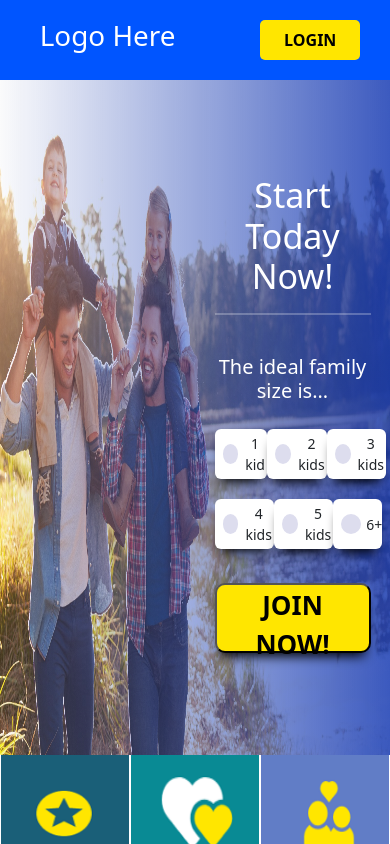
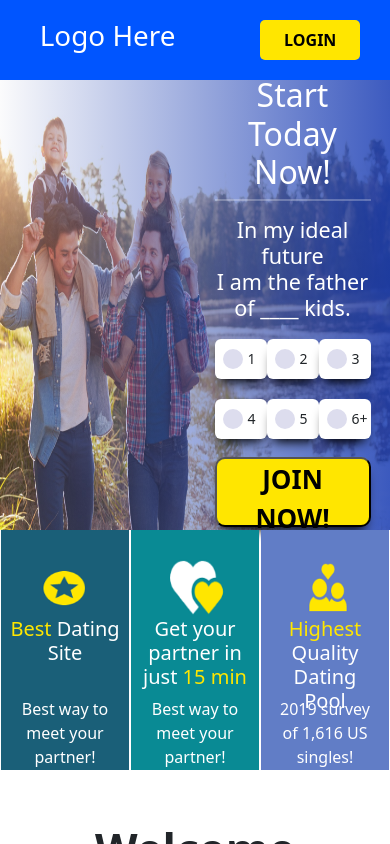
Before and after one commit to plutownium/2fh, a React (Create React App) app: page / in a window 390 px wide. Shown: the top 844 px of the page. Built offline with nearby package versions, Linux system fonts and the light colour scheme.

Commit message:
halfway done >500px

```diff
--- a/src/App.css
+++ b/src/App.css
@@ -291,6 +291,10 @@ header * {
 }
 
 #header-buttons-sml {
+  display: none;
+}
+
+#header-copy-sml {
   display: none;
 }
 
@@ -823,3 +827,109 @@ header * {
     width: 85% !important;
   }
 }
+
+@media only screen and (max-width: 700px) {
+  /* // to 500 px */
+  /* // cover image is being compressed poorly... what to do? must still be aesthetically pleasing... */
+  .big-container-00 {
+    height: 450px !important;
+  }
+
+  #hr-special {
+    margin: 8px;
+  }
+
+  #margin-adjust-sml {
+    margin: 8px 0 !important;
+  }
+
+  .sign-up-screen {
+    height: 450px !important;
+    display: flex;
+    flex-direction: row;
+    justify-content: center;
+    align-items: center;
+  }
+
+  #start-today-now-text {
+    font-size: 32px;
+  }
+
+  /* // switch "ideal family size is" to "My ideal future involves parenting ____ children" + "n" in the picker */
+  .child-select-div {
+    width: 58px;
+    height: 40px;
+  }
+
+  #header-copy-sml {
+    display: block;
+  }
+
+  #ideal-fam-size {
+    display: none;
+  }
+
+  .sml-screen-copy-adjust {
+    display: none;
+  }
+
+  #sml-screen-margin-adjust {
+    margin: 0 !important;
+  }
+
+  /* // ad boxes are a mess at 500px. fix. */
+  .img-placeholder {
+    height: 60px;
+    width: 60px;
+  }
+
+  .ad-box h3 {
+    font-size: 20px;
+  }
+
+  .ad-box-subtitle {
+    padding: 0 18px;
+  }
+
+  /* // promo boxes are a mess, fix. make icons smaller, reduce text size, justify text, margin the divs, invis the subs */
+  .pretend-img {
+    height: 60px;
+    width: 60px !important;
+  }
+
+  .promo-box h3 {
+    height: 130px;
+  }
+
+  .promo-box {
+    margin-top: 20px;
+  }
+
+  /* // mk compatibility counts into smaller text, scale the photo */
+  #compatibility-right {
+    background-size: 100% 50%;
+    background-repeat: no-repeat;
+    /* background-position-y: 50%; */
+  }
+
+  #compatibility-promo {
+    height: 530px;
+  }
+
+  /* // quality singles headline: reduce size. content: reduce size. photo: resize. section: shrink */
+
+  /* // the real deal: resize image */
+
+  /* //footer: shrink newsletter signup. space cards evenly. respace terms of use etc. */
+}
+
+/* // todo: newsletter placeholder text. copywriting. */
+
+/* TODO: sub 500, check how it looks on a phone */
+/* TODO: sub 500, check how it looks on a phone */
+/* TODO: sub 500, check how it looks on a phone */
+/* TODO: sub 500, check how it looks on a phone */
+/* TODO: sub 500, check how it looks on a phone */
+/* TODO: sub 500, check how it looks on a phone */
+/* TODO: sub 500, check how it looks on a phone */
+/* TODO: sub 500, check how it looks on a phone */
--- a/src/App.js
+++ b/src/App.js
@@ -67,11 +67,18 @@ function App() {
                     <hr id="hr-special" className="stn-width" />
                     {/* FIXME: why did this hr disappear? */}
                     <div className="w-100">
-                      <div className="my-4 w-100">
+                      <div id="margin-adjust-sml" className="my-4 w-100">
+                        <h4 id="header-copy-sml" className="white-text">
+                          In my ideal future <br />I am the father <br />
+                          of ____ kids.
+                        </h4>
                         <h4 id="ideal-fam-size" className="white-text">
                           The ideal family size is...
                         </h4>
-                        <div className="my-3 d-flex flex-col justify-content-center align-items-center w-100">
+                        <div
+                          id="sml-screen-margin-adjust"
+                          className="my-3 d-flex flex-col justify-content-center align-items-center w-100"
+                        >
                           <div className="d-flex flex-row justify-content-between align-items-center w-100">
                             <div className="child-select-div">
                               <span className="checkmark"></span>
@@ -81,7 +88,12 @@ function App() {
                                 name="children"
                                 value="1"
                               />
-                              <label htmlFor="ch1">1 kid</label>
+                              <label htmlFor="ch1">
+                                1{" "}
+                                <span className="sml-screen-copy-adjust">
+                                  kid
+                                </span>
+                              </label>
                             </div>
                             {/* <br /> */}
                             <div className="child-select-div">
@@ -92,7 +104,12 @@ function App() {
                                 name="children"
                                 value="2"
                               />
-                              <label htmlFor="ch2">2 kids</label>
+                              <label htmlFor="ch2">
+                                2{" "}
+                                <span className="sml-screen-copy-adjust">
+                                  kids
+                                </span>
+                              </label>
                               {/* <br /> */}
                             </div>
                             <div className="child-select-div">
@@ -103,7 +120,12 @@ function App() {
                                 name="children"
                                 value="3"
                               />
-                              <label htmlFor="ch3">3 kids</label>
+                              <label htmlFor="ch3">
+                                3{" "}
+                                <span className="sml-screen-copy-adjust">
+                                  kids
+                                </span>
+                              </label>
                             </div>
                             {/* <br /> */}
                           </div>
@@ -116,7 +138,12 @@ function App() {
                                 name="children"
                                 value="4"
                               />
-                              <label htmlFor="ch4">4 kids</label>
+                              <label htmlFor="ch4">
+                                4{" "}
+                                <span className="sml-screen-copy-adjust">
+                                  kids
+                                </span>
+                              </label>
                             </div>
                             {/* <br /> */}
                             <div className="child-select-div">
@@ -127,7 +154,12 @@ function App() {
                                 name="children"
                                 value="5"
                               />
-                              <label htmlFor="ch5">5 kids</label>
+                              <label htmlFor="ch5">
+                                5{" "}
+                                <span className="sml-screen-copy-adjust">
+                                  kids
+                                </span>
+                              </label>
                             </div>
                             {/* <br /> */}
                             <div className="child-select-div">
@@ -142,8 +174,6 @@ function App() {
                             </div>
                             {/* <br /> */}
                           </div>
-                          {/* <span className="white-text mx-2">children</span> */}
-                          {/* 1-6, 7+ */}
                         </div>
                       </div>
                       <div>
```
